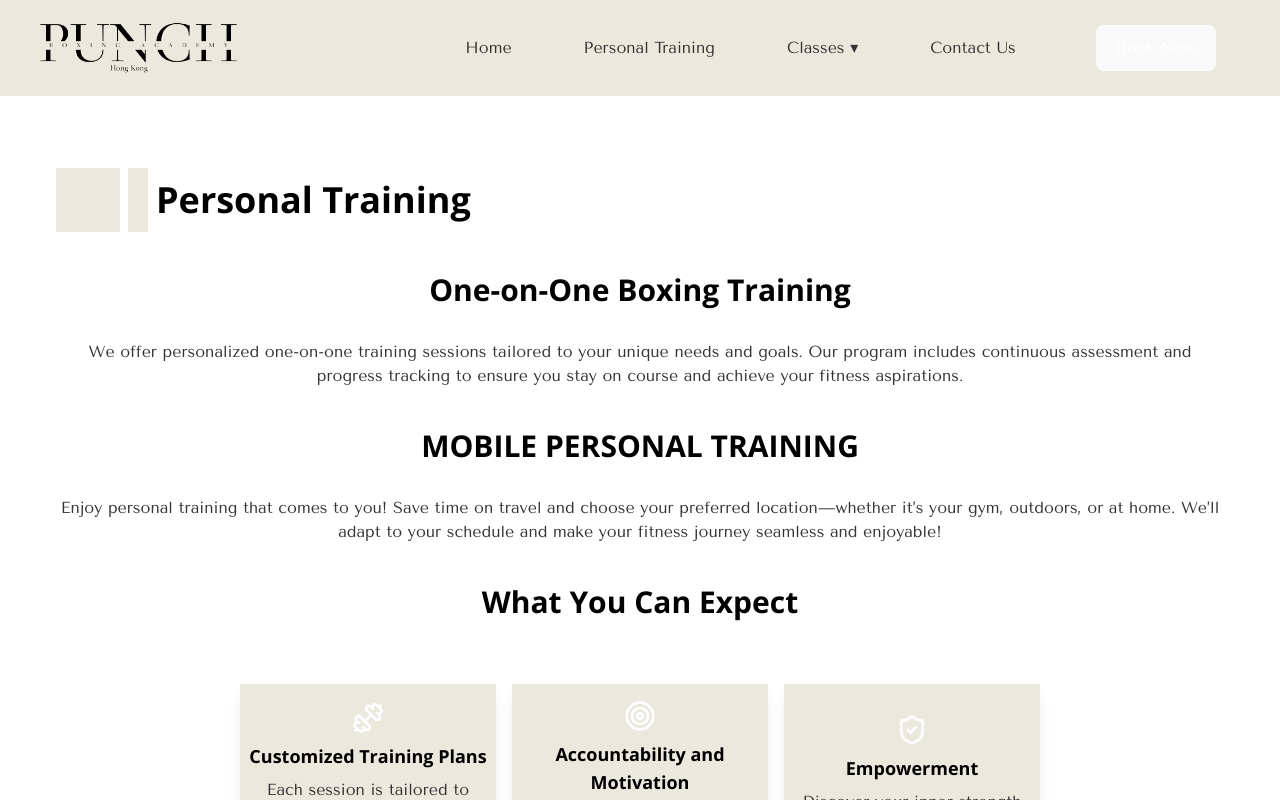
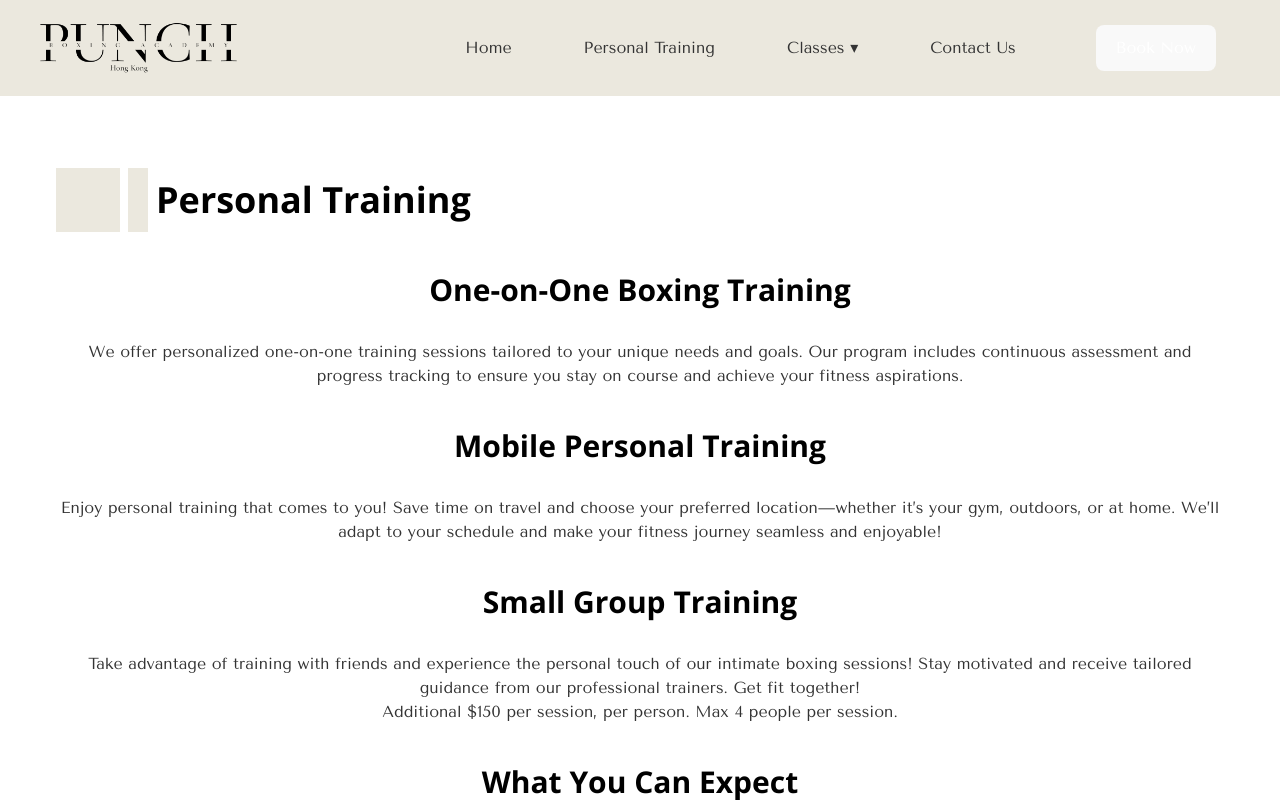
Before and after one commit to csolatorio/punch-website, a React (Vite) app: page /personal-training in a window 1280 px wide. Shown: the top 800 px of the page. Built offline with nearby package versions, Linux system fonts and the light colour scheme.

Commit message:
updated homepage

```diff
--- a/src/App.css
+++ b/src/App.css
@@ -1,5 +1,6 @@
 @import url('https://fonts.googleapis.com/css2?family=Poppins:ital,wght@0,100;0,200;0,300;0,400;0,500;0,600;0,700;0,800;0,900;1,100;1,200;1,300;1,400;1,500;1,600;1,700;1,800;1,900&display=swap');
 @import url('https://fonts.googleapis.com/css2?family=Lato:ital,wght@0,100;0,300;0,400;0,700;0,900;1,100;1,300;1,400;1,700;1,900&family=Nunito:ital,wght@0,200..1000;1,200..1000&family=Open+Sans:ital,wght@0,300..800;1,300..800&family=Poppins:ital,wght@0,100;0,200;0,300;0,400;0,500;0,600;0,700;0,800;0,900;1,100;1,200;1,300;1,400;1,500;1,600;1,700;1,800;1,900&family=Tenor+Sans&display=swap');
+@import url('https://fonts.googleapis.com/css2?family=Open+Sans:ital,wght@0,300..800;1,300..800&display=swap');
 
 .logo {
   height: 6em;
--- a/src/components/personal-training.tsx
+++ b/src/components/personal-training.tsx
@@ -1,6 +1,7 @@
 import Navbar from "./navbar";
 import Footer from "./footer";
 import { Dumbbell, Target, ShieldCheck, Brain } from "lucide-react";
+import ContactGym from "./contact-gym";
 
 export default function PersonalTraining() {
   return (
@@ -25,7 +26,7 @@ export default function PersonalTraining() {
             fitness aspirations.
           </p>
           <h2 className="text-3xl md:text-3xl font-bold mt-10">
-            MOBILE PERSONAL TRAINING
+            Mobile Personal Training
           </h2>
           <p className="text-gray-600 mb-10 mt-8 text-lg md:text-base text-center">
             Enjoy personal training that comes to you! Save time on travel and
@@ -33,6 +34,18 @@ export default function PersonalTraining() {
             at home. We’ll adapt to your schedule and make your fitness journey
             seamless and enjoyable!
           </p>
+
+          <h2 className="text-3xl md:text-3xl font-bold mt-10">
+            Small Group Training
+          </h2>
+          <p className="text-gray-600 mb-10 mt-8 text-lg md:text-base text-center">
+            Take advantage of training with friends and experience the personal
+            touch of our intimate boxing sessions! Stay motivated and receive
+            tailored guidance from our professional trainers. Get fit together!
+            <br />
+            Additional $150 per session, per person. Max 4 people per session.
+          </p>
+          <p className="text-gray-600 mb-10 mt-8 text-lg md:text-base text-center"></p>
           <h2 className="text-3xl md:text-3xl font-bold mt-8 ">
             What You Can Expect
           </h2>
@@ -86,6 +99,7 @@ export default function PersonalTraining() {
           </div>
         </div>
       </section>
+      <ContactGym />
       <Footer />
     </div>
   );
```
